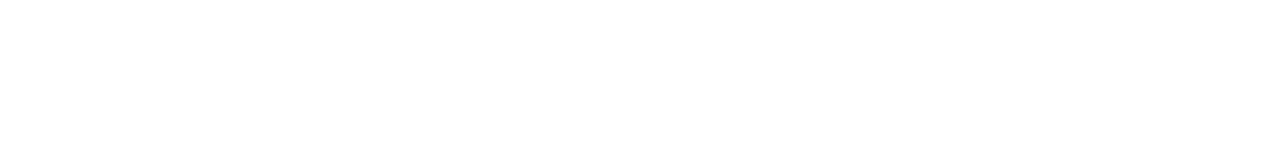
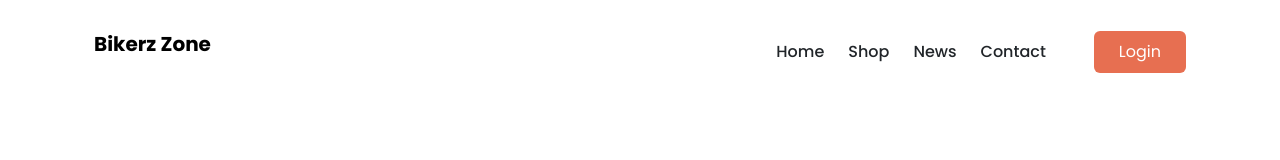
Before and after one commit to itznur07/biker-zone, a plain HTML site: page index.html in a window 1280 px wide. Drawn offline with nearby package versions, Linux system fonts and the light colour scheme.

Commit message:
Navbar Section

```diff
--- a/index.html
+++ b/index.html
@@ -31,9 +31,42 @@
     integrity="sha384-w76AqPfDkMBDXo30jS1Sgez6pr3x5MlQ1ZAGC+nuZB+EYdgRZgiwxhTBTkF7CXvN"
     crossorigin="anonymous"
   ></script>
-  <body>
+  <body class="container">
     <!-- header section start -->
-
+    <!-- navbar -->
+    <nav class="navbar navbar-expand-lg py-4">
+      <div class="container-fluid">
+        <p class="navbar-brand fw-bold">Bikerz Zone</p>
+        <button
+          class="navbar-toggler"
+          type="button"
+          data-bs-toggle="collapse"
+          data-bs-target="#navbarSupportedContent"
+          aria-controls="navbarSupportedContent"
+          aria-expanded="false"
+          aria-label="Toggle navigation"
+        >
+          <span class="navbar-toggler-icon"></span>
+        </button>
+        <div class="collapse navbar-collapse" id="navbarSupportedContent">
+          <ul class="navbar-nav ms-auto mb-2 gap-4 mb-lg-0 fw-medium">
+            <li class="nav-item">Home</li>
+            <li class="nav-item">Shop</li>
+            <li class="nav-item">News</li>
+            <li class="nav-item">Contact</li>
+          </ul>
+          <div class="d-flex">
+            <button
+              class="ms-5 btn px-4 py-2 text-white"
+              style="background-color: #e76f51"
+            >
+              Login
+            </button>
+          </div>
+        </div>
+      </div>
+    </nav>
+    <!-- navbar -->
     <!-- header section end -->
 
     <!-- Main section start -->
```
